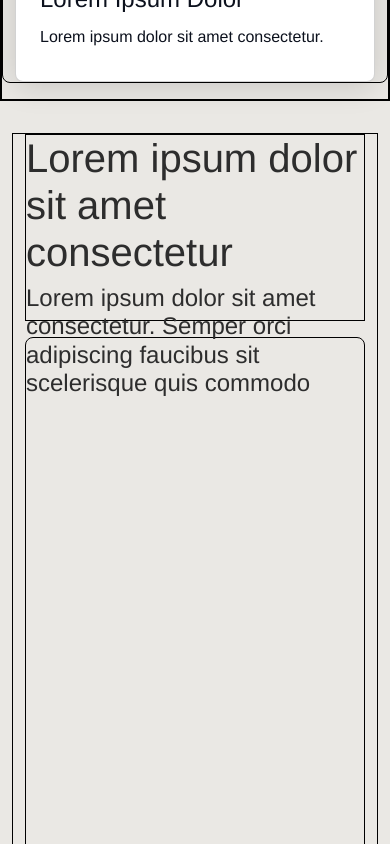
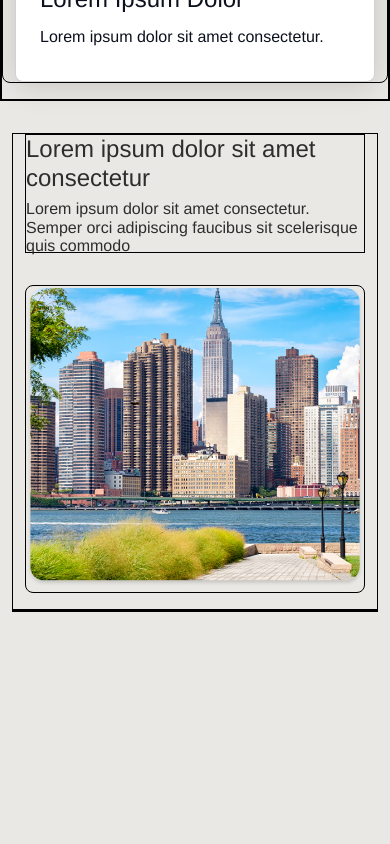
Before and after one commit to lshv04/Monks1, a React (Vite) app: page / in a window 390 px wide. Shown: the part 2320-3164 px from the top of the page. Built offline with nearby package versions, Linux system fonts and the light colour scheme.

Commit message:
trabalhando imagens section3

```diff
--- a/src/components/Section3.jsx
+++ b/src/components/Section3.jsx
@@ -1,19 +1,20 @@
 import React from 'react';
 import styles from './Section3.module.css'; // Importa o CSS Module
+import image5 from '../assets/Section3/image5.png'; // Importa a imagem local
 
 const Section3 = () => {
     return (
         <section className={`container-fluid ${styles.sectionContainer}`}>
             <div className={`container bord${styles.innerContainer}`}>
                 <div className={`row ${styles.gridRow}`}>
-                    <div className={`col-12 col-md-6 bord ${styles.gridColumn}`}>
+                    <div className={`col-12 col-lg-6 bord ${styles.gridColumn}`}>
                         <div className={ `bord ${styles.title}`}>
                             <h2>Lorem ipsum dolor sit amet consectetur</h2>
                             <p>Lorem ipsum dolor sit amet consectetur. Semper orci adipiscing faucibus sit scelerisque quis commodo</p>
                         </div>
                         <div className={`bord ${styles.image}`}>
 
-
+                        <img src={image5} alt="Description of Image" className={styles.imageContent} />
 
                         </div>
 
--- a/src/components/Section3.module.css
+++ b/src/components/Section3.module.css
@@ -1,12 +1,20 @@
 /* Contêiner principal da seção */
 .sectionContainer {
     margin-top: 2rem;
+    height: 44.81rem;
 }
+.gridRow{
 
+
+}
+.gridColumn{
+    display: flex;
+    flex-direction: column;
+    gap: 2rem;
+
+}
 /* Colunas */
-.gridColumn {
-    height: 750px;
-}
+
 /* Estilo para o título e parágrafo */
 .title {
     height: 25%;
@@ -28,19 +36,47 @@
 }
 
 /* Estilo para a imagem */
+/* Estilo da div que contém a imagem */
 .image {
+
+
     border-radius: 8px; /* Bordas arredondadas */
-    height: 75%; /* Altura fixa para exemplo */
+    height: 75%; /* Altura fixa */
+    width: 100%; /* Largura total */
+    padding: 0;
+
+}
+
+/* Estilo da imagem */
+.imageContent {
+    max-width: 100%; /* Garante que a imagem não ultrapasse a largura */
+    height: auto; /* Mantém a proporção */
+    border-radius: 5px; /* Borda arredondada opcional */
+    object-fit: cover;
 }
 
 
 
+
 /* Responsividade */
-/* @media (max-width: 768px) {
-    .gridRow {
-        gap: 16px;
+@media (max-width: 465px) {
+    .title h2 {
+        font-size: 1.5rem; /* Tamanho do título */
+        line-height: 28.15px;
     }
-    .gridColumn {
-        padding: 0.75rem;
+    .title p {
+        font-size: 1rem; /* Tamanho do texto */
+        line-height: 18.85px;; /* Espaçamento entre linhas */
+
+
     }
-} */
+    .gridColumn{
+        gap:1rem
+    }
+    .image {
+
+
+     height: 65%;
+
+    }
+}
```
Also changed, not shown: src/assets/Section3/image5.png (added).
